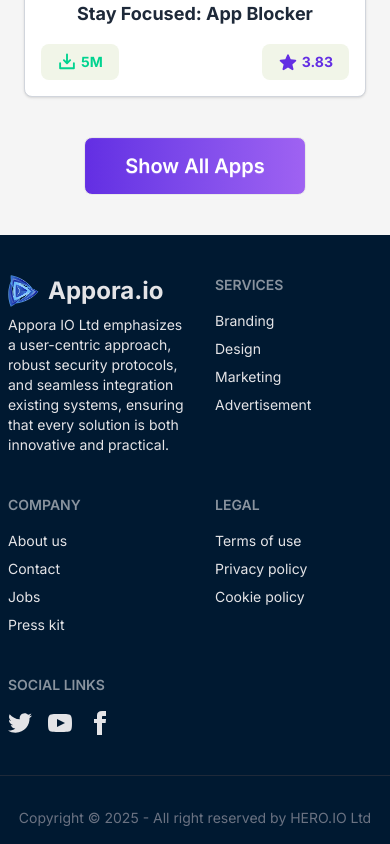
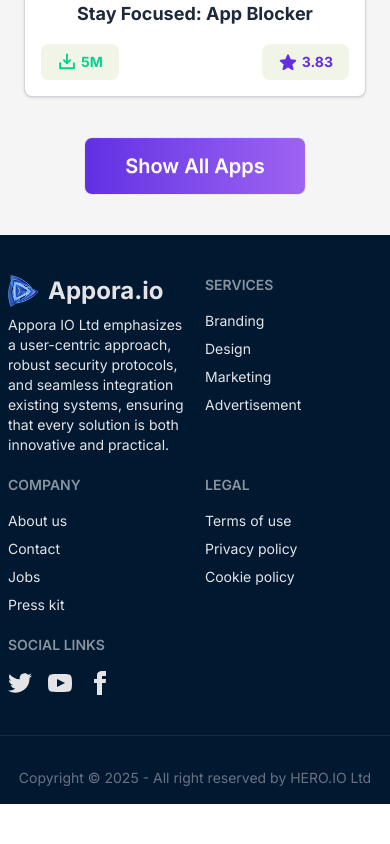
Before and after one commit to Jyotialam/Hero-IO, a React (Vite) app: page / in a window 390 px wide. Shown: the part 4179-5023 px from the top of the page. After the commit the page ends 4983 px from the top, so only its background shows below. Built offline with nearby package versions, Linux system fonts and the light colour scheme.

Commit message:
improve responsiveness

```diff
--- a/src/Components/Banner.jsx
+++ b/src/Components/Banner.jsx
@@ -8,7 +8,7 @@
 
 const Banner = () => {
   return (
-    <div className="text-center w-full md:mt-20 mt-10">
+    <div className="text-center container mx-auto md:mt-20 mt-10">
       <h1 className="lg:text-[60px] md:text-[40px] text-[30px] font-extrabold">
         We Build <br /> <span className="text-[#935EEE]">Productive</span>{" "}
         <span className="text-[#392F5A]">Apps</span>
--- a/src/Components/Footer.jsx
+++ b/src/Components/Footer.jsx
@@ -5,7 +5,7 @@
 const Footer = () => {
   return (
     <footer className="w-full bg-[#001931] ">
-      <div className="footer w-full max-w-screen-xl mx-auto sm:footer-horizontal  text-neutral-content py-10  grid lg:grid-cols-5 md:grid-cols-4 grid-cols-2 gap-10  px-2">
+      <div className="footer container mx-auto sm:footer-horizontal  text-neutral-content py-10  grid lg:grid-cols-5 md:grid-cols-4 grid-cols-2 gap-5  px-2">
         <aside className="flex flex-col gap-2 w-[220px]">
           <div className="flex items-center gap-2 ">
             <Link to="/">
```
